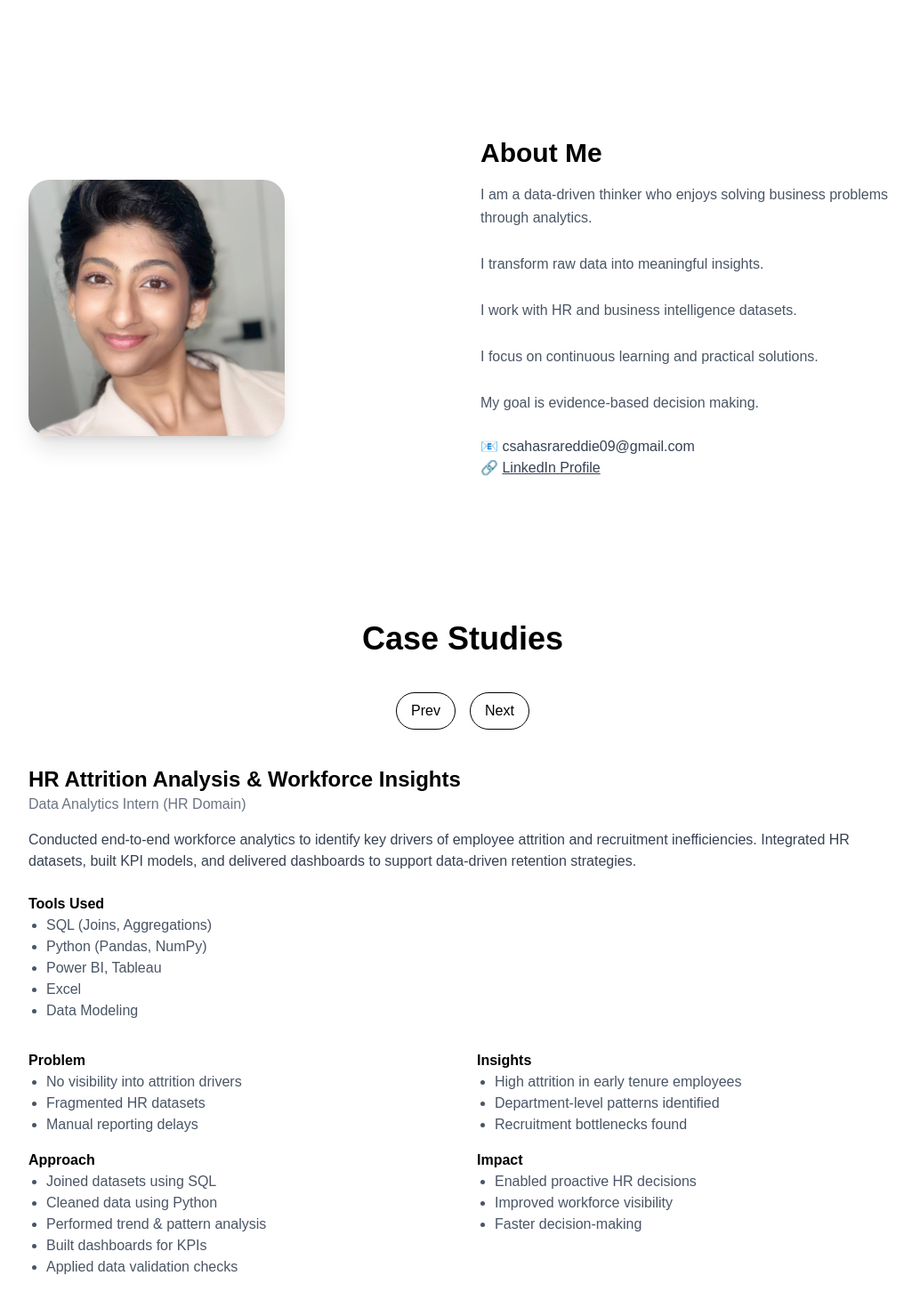
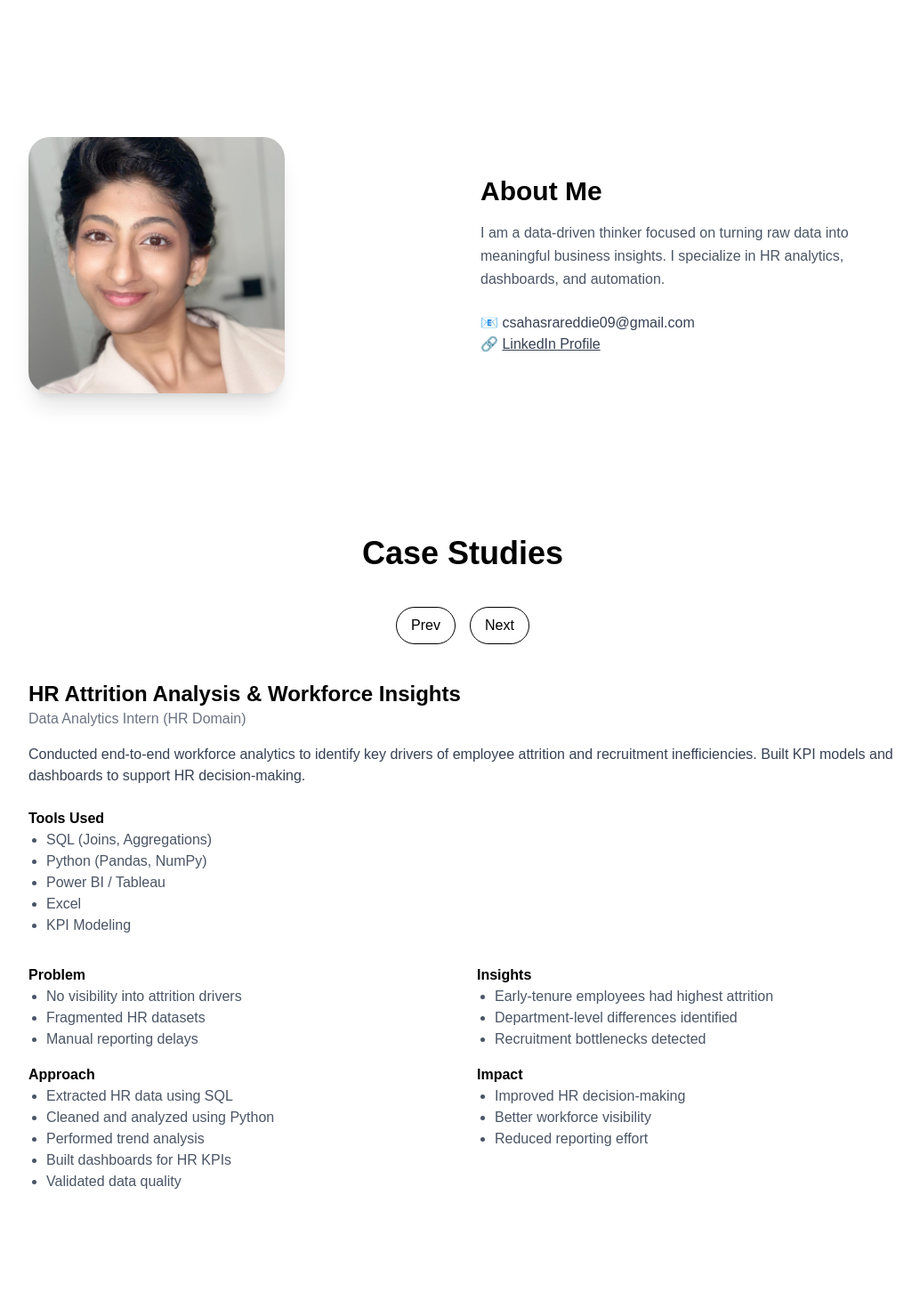
Before and after one commit to SahasraReddy9/my-portfolio, a Next.js app: page / in a window 1280 px wide. Shown: the part 726-2196 px from the top of the page at 89% size, without its empty margins (120-1154 px from the left). After the commit the page ends 2146 px from the top, so only its background shows below. Built offline with nearby package versions, Linux system fonts and the light colour scheme.

Commit message:
final working portfolio

```diff
--- a/app/page.tsx
+++ b/app/page.tsx
@@ -44,9 +44,22 @@ function AINetworkBackground() {
     }
 
     animate();
+
+    const handleResize = () => {
+      width = canvas.width = window.innerWidth;
+      height = canvas.height = window.innerHeight;
+    };
+
+    window.addEventListener("resize", handleResize);
+    return () => window.removeEventListener("resize", handleResize);
   }, []);
 
-  return <canvas ref={canvasRef} className="fixed inset-0 -z-10" />;
+  return (
+    <canvas
+      ref={canvasRef}
+      className="fixed inset-0 -z-10 pointer-events-none"
+    />
+  );
 }
 
 /* ---------------- PAGE ---------------- */
@@ -59,14 +72,14 @@ export default function Page() {
       role: "Data Analytics Intern (HR Domain)",
 
       summary:
-        "Conducted end-to-end workforce analytics to identify key drivers of employee attrition and recruitment inefficiencies. Integrated HR datasets, built KPI models, and delivered dashboards to support data-driven retention strategies.",
+        "Conducted end-to-end workforce analytics to identify key drivers of employee attrition and recruitment inefficiencies. Built KPI models and dashboards to support HR decision-making.",
 
       tools: [
         "SQL (Joins, Aggregations)",
         "Python (Pandas, NumPy)",
-        "Power BI, Tableau",
+        "Power BI / Tableau",
         "Excel",
-        "Data Modeling"
+        "KPI Modeling"
       ],
 
       problem: [
@@ -76,23 +89,23 @@ export default function Page() {
       ],
 
       approach: [
-        "Joined datasets using SQL",
-        "Cleaned data using Python",
-        "Performed trend & pattern analysis",
-        "Built dashboards for KPIs",
-        "Applied data validation checks"
+        "Extracted HR data using SQL",
+        "Cleaned and analyzed using Python",
+        "Performed trend analysis",
+        "Built dashboards for HR KPIs",
+        "Validated data quality"
       ],
 
       insights: [
-        "High attrition in early tenure employees",
-        "Department-level patterns identified",
-        "Recruitment bottlenecks found"
+        "Early-tenure employees had highest attrition",
+        "Department-level differences identified",
+        "Recruitment bottlenecks detected"
       ],
 
       impact: [
-        "Enabled proactive HR decisions",
-        "Improved workforce visibility",
-        "Faster decision-making"
+        "Improved HR decision-making",
+        "Better workforce visibility",
+        "Reduced reporting effort"
       ]
     },
 
@@ -101,39 +114,39 @@ export default function Page() {
       role: "Business Intelligence Analyst Intern",
 
       summary:
-        "Built KPI dashboards by converting business requirements into structured data models. Centralized workforce and operational reporting to improve leadership visibility and decision-making.",
+        "Built KPI dashboards by converting business requirements into structured data models for leadership reporting and workforce tracking.",
 
       tools: [
         "SQL",
         "Power BI",
         "Excel",
-        "KPI Modeling",
+        "Data Modeling",
         "Git"
       ],
 
       problem: [
-        "No centralized KPI tracking",
-        "Manual Excel reports",
-        "Inconsistent data"
+        "No centralized KPI system",
+        "Manual Excel reporting",
+        "Inconsistent data sources"
       ],
 
       approach: [
-        "Built KPI models",
+        "Designed KPI frameworks",
         "Extracted data using SQL",
-        "Created dashboards in Power BI",
-        "Validated data quality"
+        "Built dashboards in Power BI",
+        "Applied validation checks"
       ],
 
       insights: [
-        "Clear workforce KPI visibility",
-        "Improved reporting consistency",
-        "Better performance tracking"
+        "Improved KPI visibility",
+        "Standardized reporting",
+        "Better tracking of performance metrics"
       ],
 
       impact: [
-        "Reduced reporting time",
-        "Enabled real-time insights",
-        "Improved business decisions"
+        "Faster reporting cycles",
+        "Better decision support",
+        "Improved data consistency"
       ]
     },
 
@@ -142,7 +155,7 @@ export default function Page() {
       role: "Data Analyst Intern",
 
       summary:
-        "Automated HR reporting workflows using Python and Excel to reduce manual effort, improve data accuracy, and standardize reporting processes.",
+        "Automated HR reporting workflows using Python and Excel, reducing manual effort and improving accuracy through structured pipelines.",
 
       tools: [
         "Python (Pandas)",
@@ -153,25 +166,25 @@ export default function Page() {
 
       problem: [
         "Manual reporting was slow",
-        "Excel errors frequent",
-        "No standard workflow"
+        "Frequent Excel errors",
+        "No standardized workflow"
       ],
 
       approach: [
-        "Automated processing using Python",
-        "Built Excel templates",
+        "Automated data processing using Python",
+        "Created Excel templates",
         "Added validation checks",
-        "Standardized workflows"
+        "Standardized reporting system"
       ],
 
       insights: [
-        "Manual work was bottleneck",
+        "Manual work was inefficient",
         "Automation reduced errors",
         "Standardization improved consistency"
       ],
 
       impact: [
-        "Saved reporting time",
+        "Saved time in reporting",
         "Improved accuracy",
         "Streamlined operations"
       ]
@@ -185,10 +198,7 @@ export default function Page() {
 
       {/* HERO */}
       <section className="min-h-screen flex flex-col justify-center items-center text-center px-6">
-        <h1 className="text-5xl font-semibold">
-          Hi, I’m Sahasra Reddy 👋
-        </h1>
-
+        <h1 className="text-5xl font-semibold">Hi, I’m Sahasra Reddy 👋</h1>
         <p className="mt-4 text-gray-600">
           Data Analyst | BI Analyst | Business Analyst
         </p>
@@ -199,7 +209,7 @@ export default function Page() {
 
         <img
           src="/profile.jpg"
-          alt="Profile"
+          alt="profile"
           className="w-72 h-72 object-cover rounded-3xl shadow-xl"
         />
 
@@ -207,11 +217,8 @@ export default function Page() {
           <h2 className="text-3xl font-semibold">About Me</h2>
 
           <p className="mt-4 text-gray-600 leading-relaxed">
-            I am a data-driven thinker who enjoys solving business problems through analytics.<br /><br />
-            I transform raw data into meaningful insights.<br /><br />
-            I work with HR and business intelligence datasets.<br /><br />
-            I focus on continuous learning and practical solutions.<br /><br />
-            My goal is evidence-based decision making.
+            I am a data-driven thinker focused on turning raw data into meaningful business insights.
+            I specialize in HR analytics, dashboards, and automation.
           </p>
 
           <div className="mt-6 text-gray-700">
@@ -277,7 +284,6 @@ export default function Page() {
                 {caseStudies[index].summary}
               </p>
 
-              {/* TOOLS */}
               <h4 className="font-semibold mt-6">Tools Used</h4>
               <ul className="list-disc ml-5 text-gray-600">
                 {caseStudies[index].tools.map((x, i) => (
```
